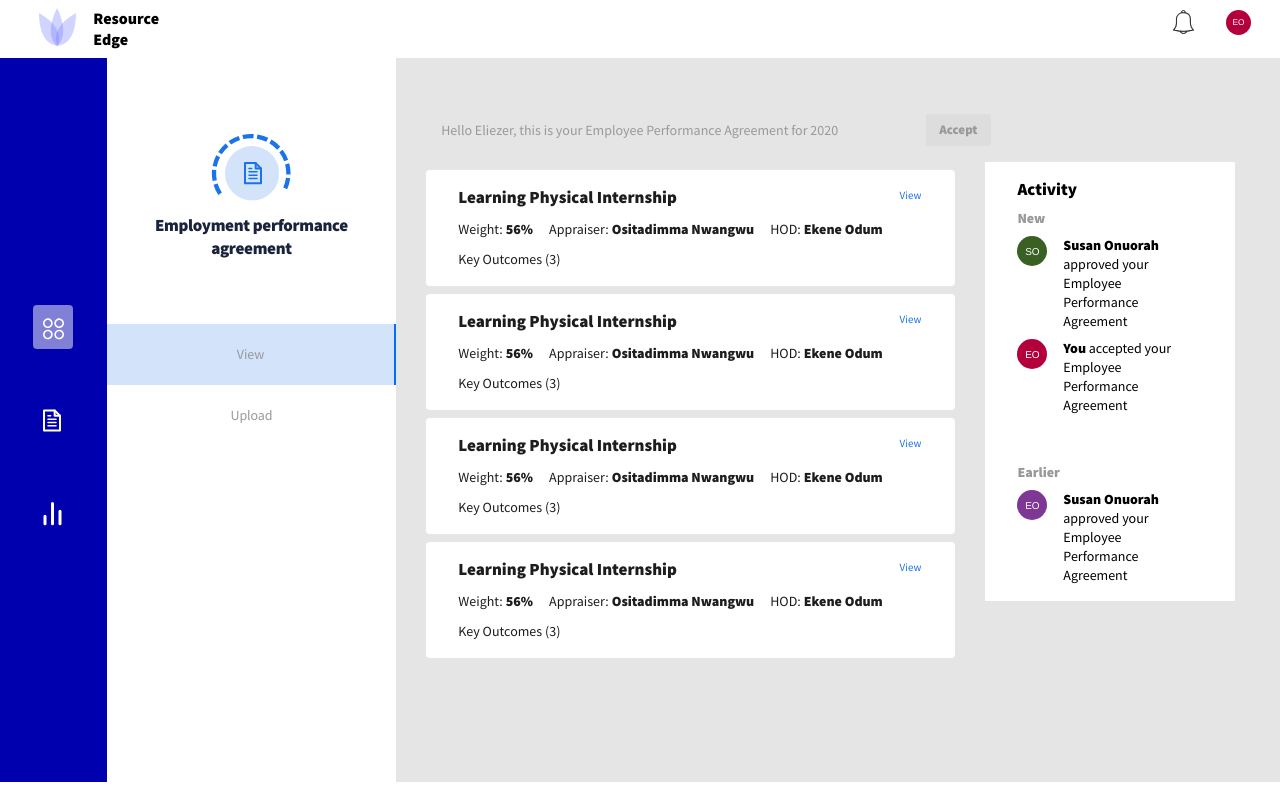
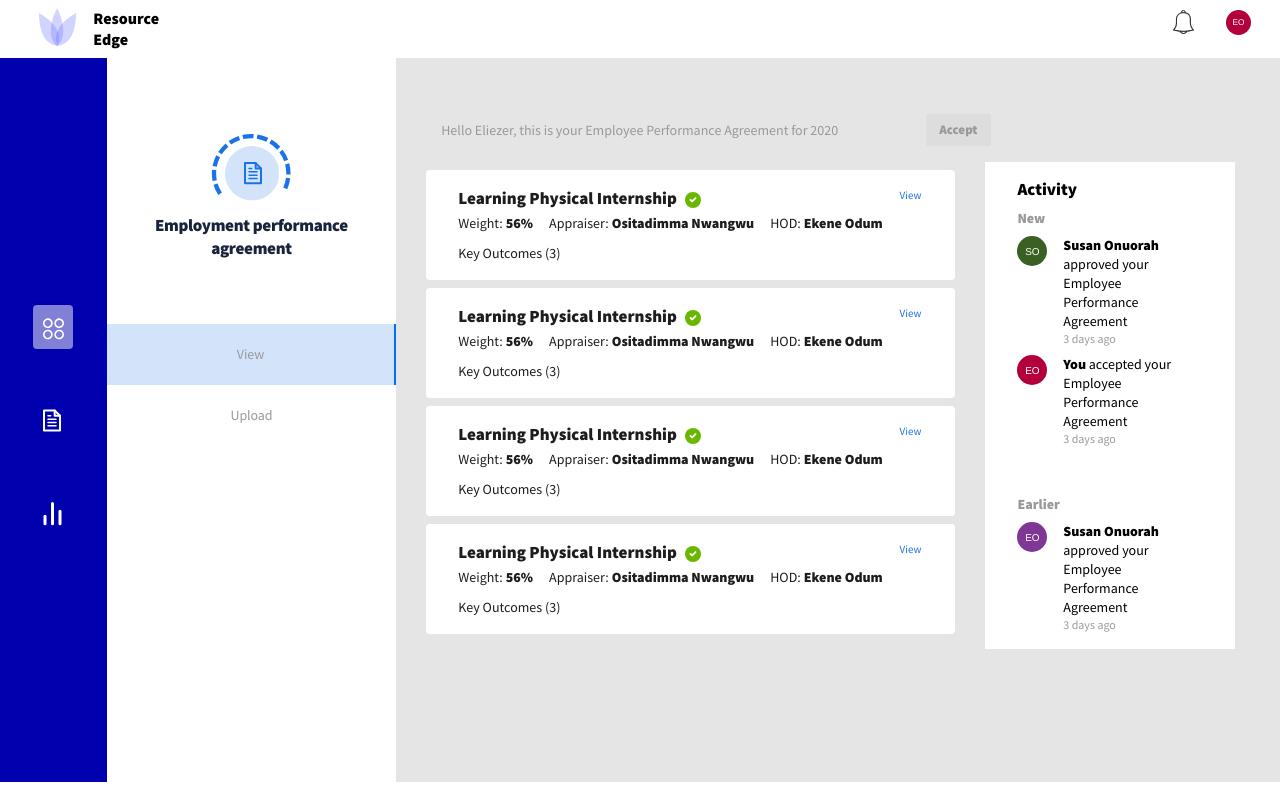
Before and after one commit to OkoyeApps/Resourceedge_Microservices, a React (Create React App) app: page /employee_performance_agreement in a window 1280 px wide. Built offline with nearby package versions, Linux system fonts and the light colour scheme.

Commit message:
update with tick

```diff
--- a/src/components/epaView/epaView.css
+++ b/src/components/epaView/epaView.css
@@ -24,6 +24,7 @@
 }
 
 .epa-card h4 {
+  display: inline;
   font-style: normal;
   font-weight: 600;
   font-size: 17px;
@@ -89,3 +90,11 @@
   line-height: 19px;
   color: #000000;
 }
+
+.timer {
+  font-style: normal;
+  font-weight: normal;
+  font-size: 12px;
+  line-height: 16px;
+  color: #999999;
+}
--- a/src/components/epaView/epaView.js
+++ b/src/components/epaView/epaView.js
@@ -1,5 +1,6 @@
 import React from 'react'
 import './epaView.css'
+import tick from '../../assets/images/Online.svg'
 import Avatar from 'react-avatar'
 export default function EpaView(props) {
     var { data } = props
@@ -31,7 +32,7 @@ export default function EpaView(props) {
                                 <div className="epa-card mt-2">
                                     <div className="row mx-0">
                                         <div className="col-11 pl-0">
-                                            <h4>Learning Physical Internship</h4>
+                                            <h4>Learning Physical Internship</h4><span className="pl-2"><img src={tick} alt="reviewed" /></span>
                                         </div>
                                         <div className="col-1">
                                             <div className="view-epa">View</div>
@@ -69,6 +70,7 @@ export default function EpaView(props) {
                                     <div className="col-10">
                                         <div className="activity-text">
                                             <b>Susan Onuorah</b> approved your Employee Performance Agreement
+                                            <div className="timer">3 days ago</div>
                                         </div>
                                     </div>
                                 </div>
@@ -77,6 +79,7 @@ export default function EpaView(props) {
                                     <div className="col-10">
                                         <div className="activity-text">
                                             <b>You</b> accepted your Employee Performance Agreement
+                                            <div className="timer">3 days ago</div>
                                         </div>
                                     </div>
                                 </div>
@@ -90,6 +93,7 @@ export default function EpaView(props) {
                                     <div className="col-10">
                                         <div className="activity-text">
                                             <b>Susan Onuorah</b> approved your Employee Performance Agreement
+                                            <div className="timer">3 days ago</div>
                                         </div>
                                     </div>
                                 </div>
```
Also changed, not shown: src/assets/images/Online.svg (added).
